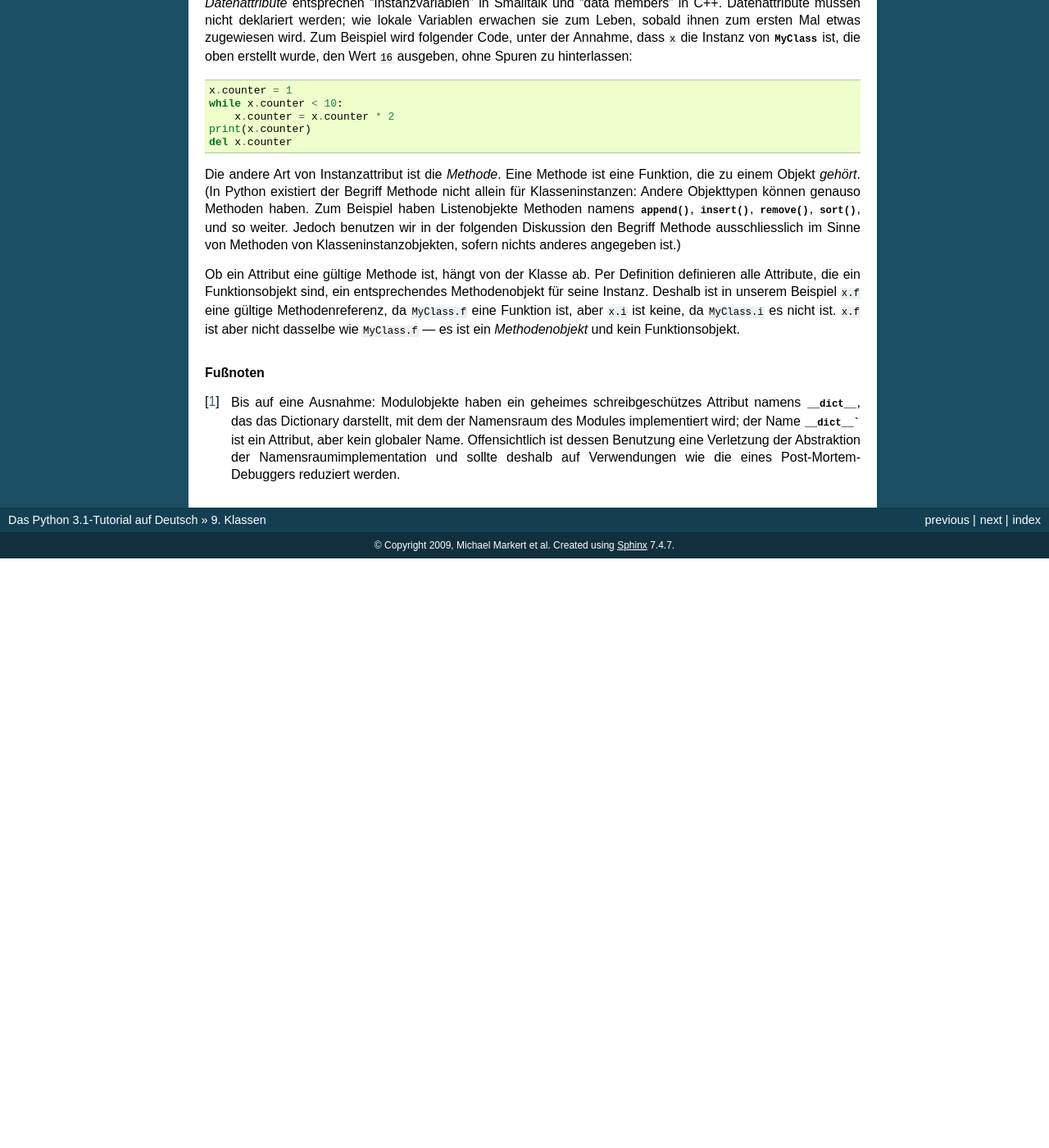
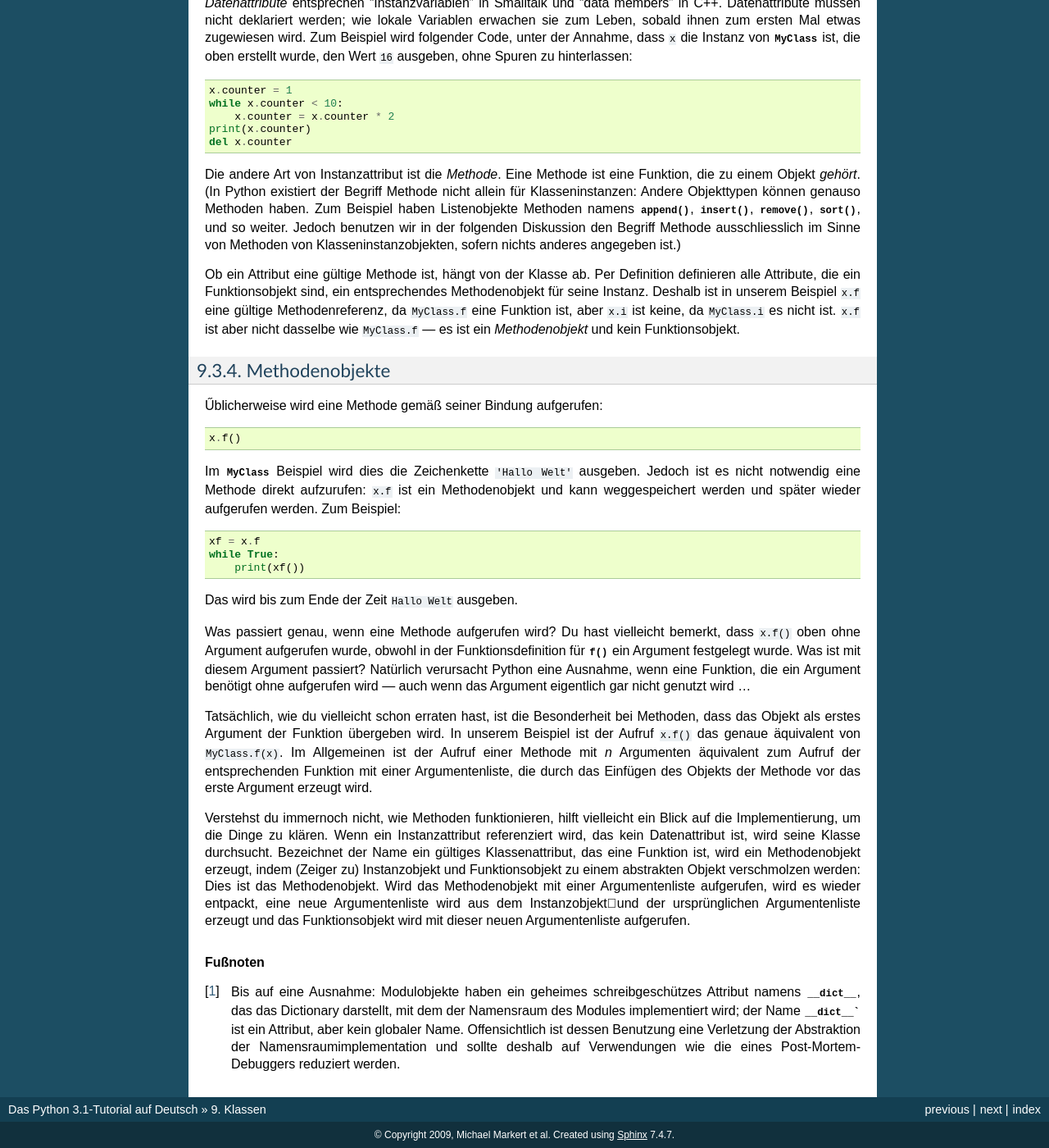
Before and after one commit to cofi/py-tutorial-de, a Sphinx documentation site: the page built from source/classes.rst, in a window 1280 px wide and 1400 px high, scrolled down 5134 px. Shown: the whole window at 82% size. Built offline with Sphinx 7.4.7, drawn with Linux system fonts in a browser that asks for light colours; before the commit the page ends 5815 px from its top, so only the background shows below that; some of the changed text lies outside the part shown.

Commit message:
Translated section 9.3.4 (Issue #57)

```diff
--- a/source/classes.rst
+++ b/source/classes.rst
@@ -367,6 +367,52 @@ entsprechendes Methodenobjekt für seine Instanz. Deshalb ist in unserem Beispie
 dasselbe wie ``MyClass.f`` --- es ist ein *Methodenobjekt* und kein
 Funktionsobjekt.
 
+.. _tut-methodobjects:
+
+Methodenobjekte
+---------------
+
+Űblicherweise wird eine Methode gemäß seiner Bindung aufgerufen::
+
+    x.f()
+
+Im :class:`MyClass` Beispiel wird dies die Zeichenkette ``'Hallo Welt'``
+ausgeben. Jedoch ist es nicht notwendig eine Methode direkt aufzurufen: ``x.f``
+ist ein Methodenobjekt und kann weggespeichert werden und später wieder
+aufgerufen werden. Zum Beispiel::
+
+    xf = x.f
+    while True:
+        print(xf())
+
+Das wird bis zum Ende der Zeit ``Hallo Welt`` ausgeben.
+
+Was passiert genau, wenn eine Methode aufgerufen wird? Du hast vielleicht
+bemerkt, dass ``x.f()`` oben ohne Argument aufgerufen wurde, obwohl in der
+Funktionsdefinition für :meth:`f` ein Argument festgelegt wurde. Was ist mit
+diesem Argument passiert? Natürlich verursacht Python eine Ausnahme, wenn eine
+Funktion, die ein Argument benötigt ohne aufgerufen wird --- auch wenn das
+Argument eigentlich gar nicht genutzt wird ...
+
+Tatsächlich, wie du vielleicht schon erraten hast, ist die Besonderheit bei
+Methoden, dass das Objekt als erstes Argument der Funktion übergeben wird. In
+unserem Beispiel ist der Aufruf ``x.f()`` das genaue äquivalent von
+``MyClass.f(x)``. Im Allgemeinen ist der Aufruf einer Methode mit *n* Argumenten
+äquivalent zum Aufruf der entsprechenden Funktion mit einer Argumentenliste, die
+durch das Einfügen des Objekts der Methode vor das erste Argument erzeugt wird.
+
+Verstehst du immernoch nicht, wie Methoden funktionieren, hilft vielleicht ein
+Blick auf die Implementierung, um die Dinge zu klären. Wenn ein Instanzattribut
+referenziert wird, das kein Datenattribut ist, wird seine Klasse durchsucht.
+Bezeichnet der Name ein gültiges Klassenattribut, das eine Funktion ist, wird
+ein Methodenobjekt erzeugt, indem (Zeiger zu) Instanzobjekt und Funktionsobjekt
+zu einem abstrakten Objekt verschmolzen werden: Dies ist das Methodenobjekt.
+Wird das Methodenobjekt mit einer Argumentenliste aufgerufen, wird es wieder
+entpackt, eine neue Argumentenliste wird aus dem Instanzobjektund der
+ursprünglichen Argumentenliste erzeugt und das Funktionsobjekt wird mit dieser
+neuen Argumentenliste aufgerufen.
+
+
 .. rubric:: Fußnoten
 
 .. [#] Bis auf eine Ausnahme: Modulobjekte haben ein geheimes schreibgeschützes
```
